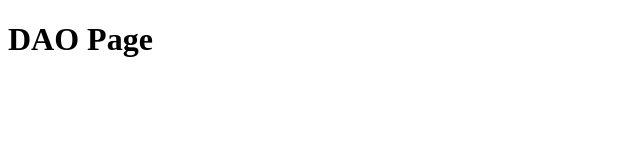
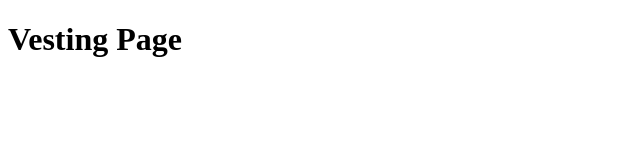
Before and after one commit to jin1963/Lydia14, a plain HTML site: page index.html in a window 1280 px wide. Shown: the whole page, without its empty margins (0-640 px from the left). Drawn offline with Linux system fonts and the light colour scheme.

Commit message:
Add files via upload

```diff
--- a/index.html
+++ b/index.html
@@ -1 +1 @@
-<!DOCTYPE html><html><head><title>DAO</title></head><body><h1>DAO Page</h1></body></html>
+<!DOCTYPE html><html><head><title>Vesting</title></head><body><h1>Vesting Page</h1></body></html>
--- /dev/null
+++ b/vesting.css
@@ -0,0 +1 @@
+/* vesting styles */
--- /dev/null
+++ b/vesting.js
@@ -0,0 +1 @@
+// Vesting logic here
```
